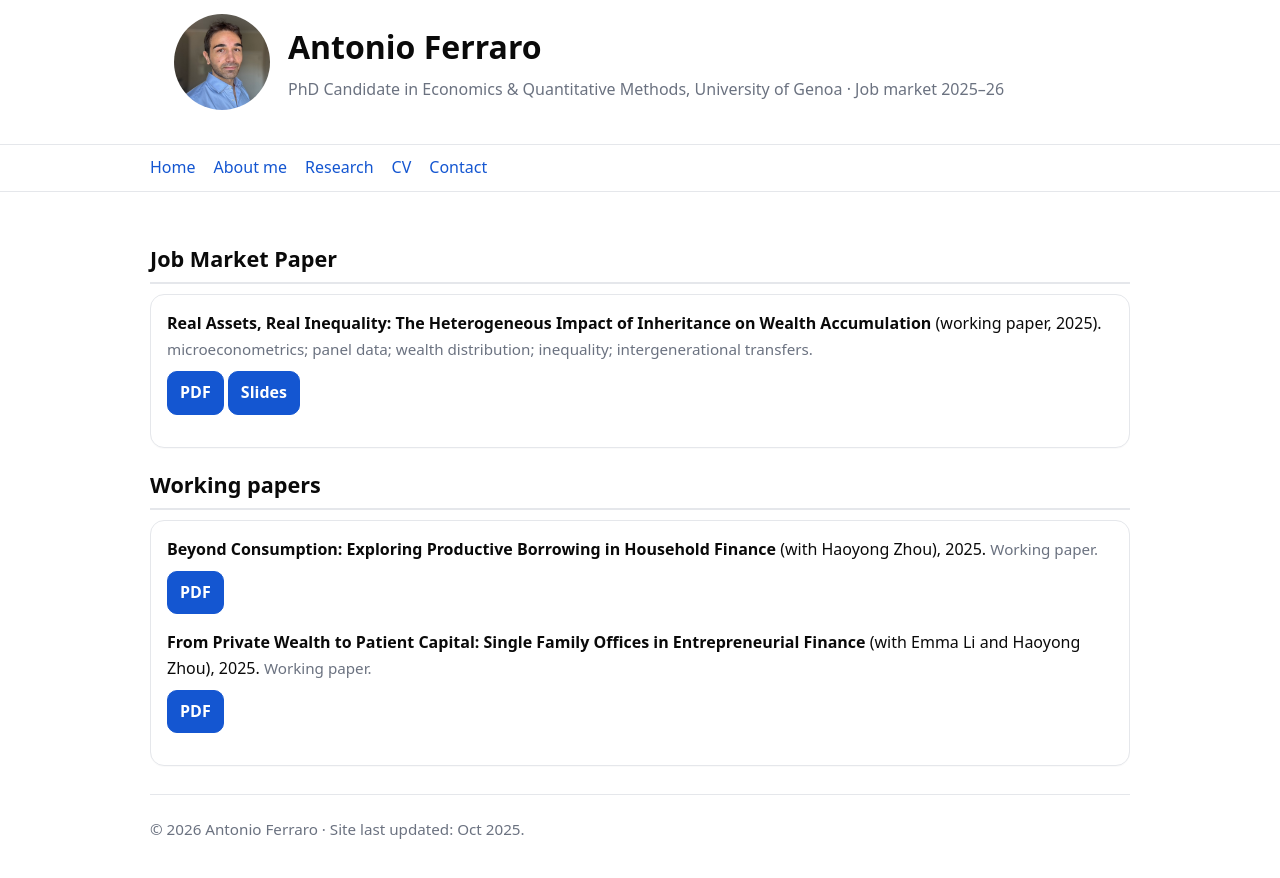
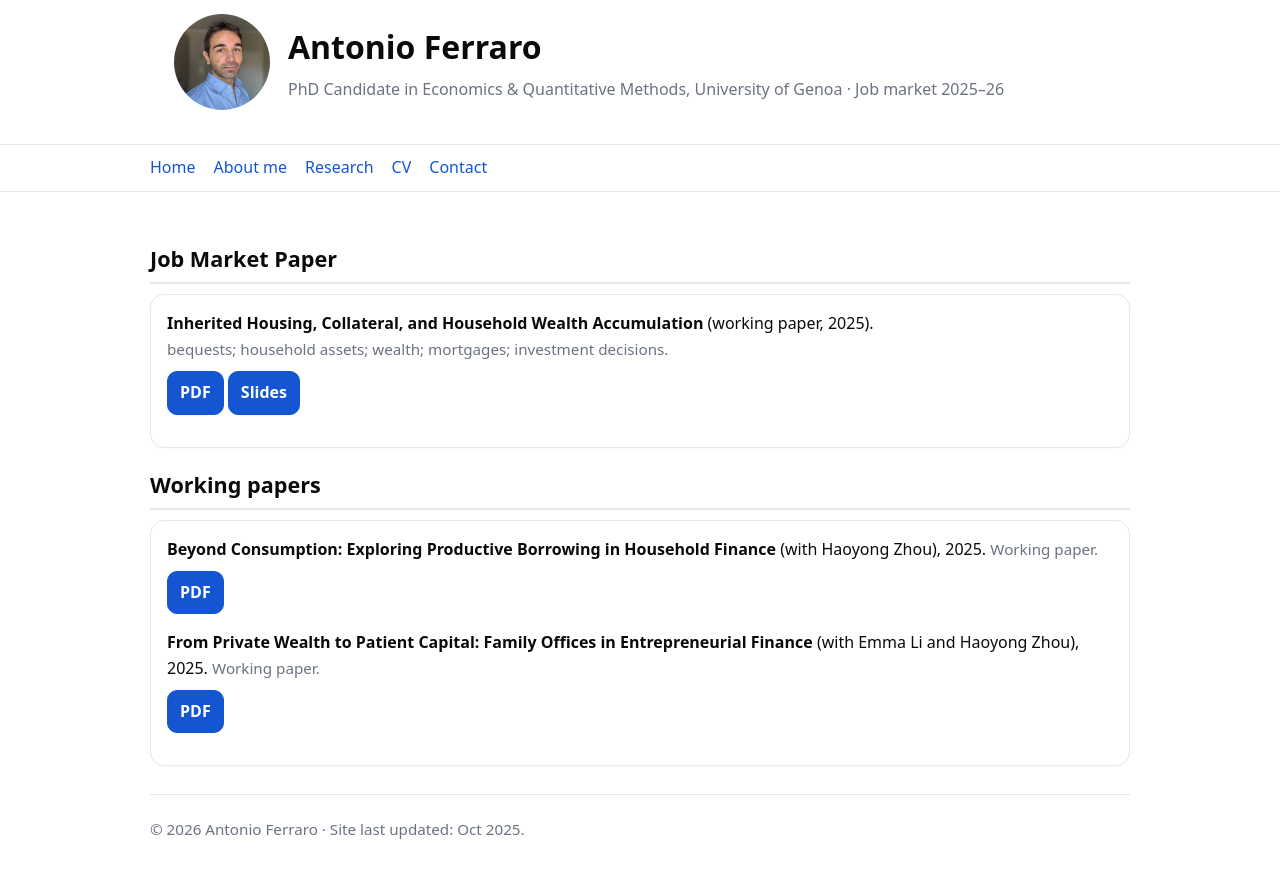
Before and after one commit to ferraroantonio/ferraroantonio.github.io, a Jekyll site: the page built from research.md, in a window 1280 px wide. Shown: the top 878 px of the page. Built offline with Jekyll 4.4.1, drawn with Linux system fonts in a browser that asks for light colours.

Commit message:
Update research.md

```diff
--- a/research.md
+++ b/research.md
@@ -6,8 +6,8 @@ layout: default
 <section id="jmp" style="margin-top:22px;">
 <h2>Job Market Paper</h2>
 <div class="card">
-<strong>Real Assets, Real Inequality: The Heterogeneous Impact of Inheritance on Wealth Accumulation</strong> (working paper, 2025).
-<div class="meta">microeconometrics; panel data; wealth distribution; inequality; intergenerational transfers.</div>
+<strong>Inherited Housing, Collateral, and Household Wealth Accumulation</strong> (working paper, 2025).
+<div class="meta">bequests; household assets; wealth; mortgages; investment decisions.</div>
 <p style="margin-top:10px;">
   <a class="btn" href="{{ '/assets/JMP_Ferraro.pdf' | relative_url }}">PDF</a>
   <a class="btn" href="{{ '/assets/JMP_Ferraro_slides.pdf' | relative_url }}">Slides</a>
@@ -26,7 +26,7 @@ layout: default
   </li>
 
   <li class="item">
-    <strong>From Private Wealth to Patient Capital: Single Family Offices in Entrepreneurial Finance</strong>
+    <strong>From Private Wealth to Patient Capital: Family Offices in Entrepreneurial Finance</strong>
     (with Emma Li and Haoyong Zhou), 2025. <span class="meta">Working paper.</span>
     <p style="margin-top:8px;">
       <a class="btn" href="{{ '/assets/FamilyOffices.pdf' | relative_url }}">PDF</a>
```
